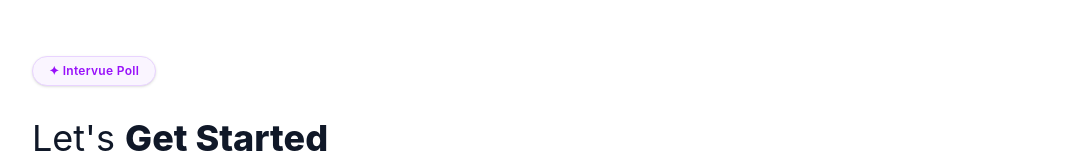
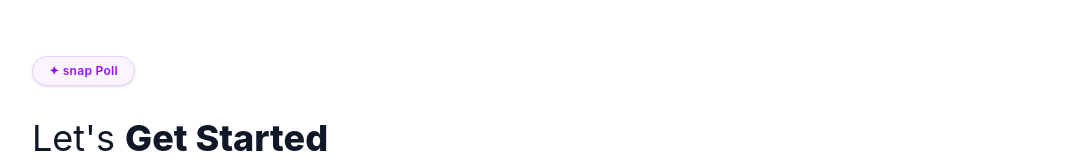
Before and after one commit to GarvitGoyal18902/assignment_frontend, a React (Vite) app: page /question-manager in a window 1280 px wide. Shown: the top 160 px of the page, without its empty margins (96-1183 px from the left). Built offline with nearby package versions, Linux system fonts and the light colour scheme; no server answers.

Commit message:
fallback routing

```diff
--- a/src/containers/QuestionManager.tsx
+++ b/src/containers/QuestionManager.tsx
@@ -144,7 +144,7 @@ export default function QuestionManager() {
             <div className="w-full max-w-5xl">
                 <div className="mb-8">
                     <span className="inline-flex items-center px-4 py-1.5 rounded-full bg-purple-50 border border-purple-200 text-xs font-semibold tracking-wide text-purple-600 shadow-sm">
-                        ✦ Intervue Poll
+                        ✦ snap Poll
                     </span>
                 </div>
 
```
Also changed, not shown: vercel.json (added).
